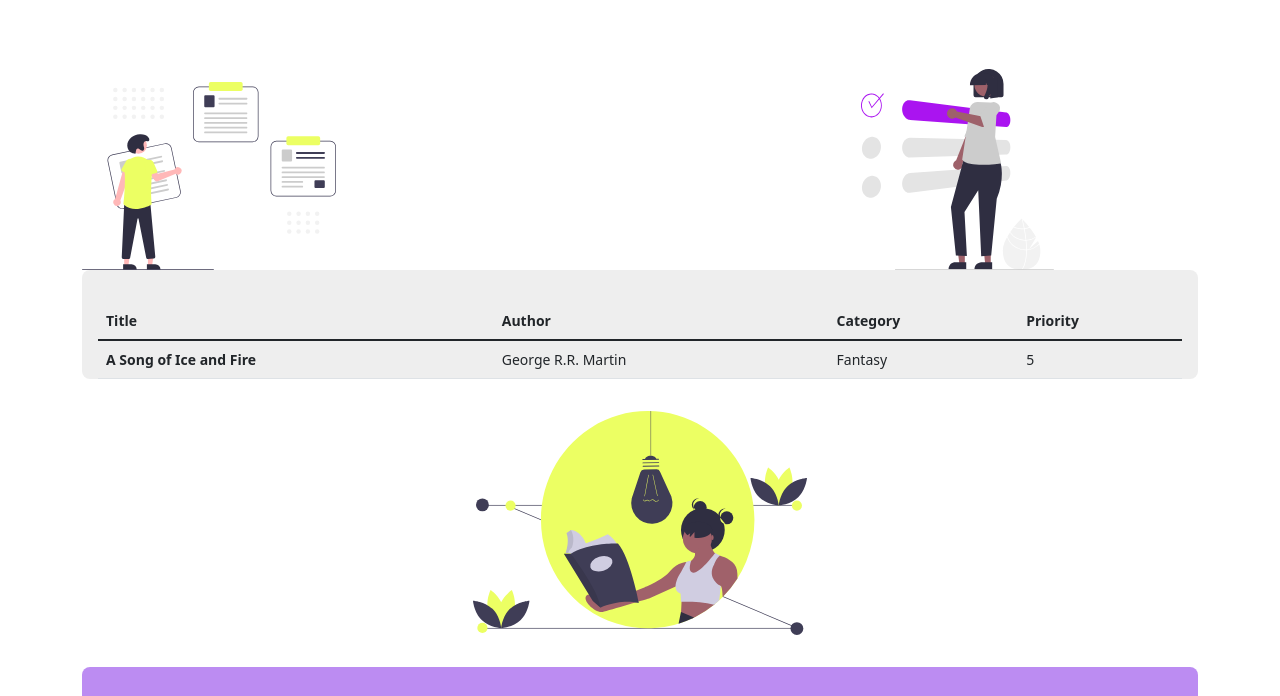
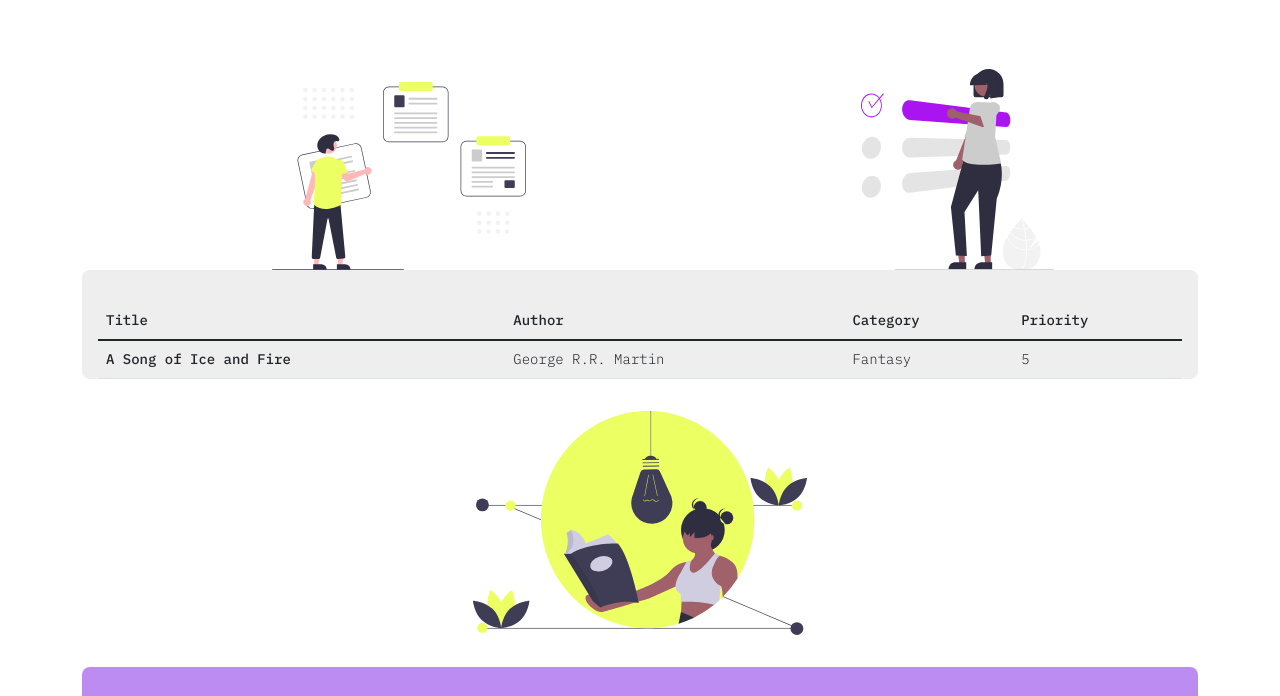
Before and after one commit to bitensam/grupaIT_zad2, a website: page index.html in a window 1280 px wide. Shown: the part 83-779 px from the top of the page. Drawn offline with nearby package versions, Linux system fonts and the light colour scheme; files whose address does not match are found by name.

Commit message:
Fix some styles

```diff
--- a/sass/style.scss
+++ b/sass/style.scss
@@ -1,5 +1,5 @@
 //settings
-@import url('https://fonts.googleapis.com/css2?family=IBM+Plex+Mono:wght@300;400&family=Inter:wght@500;700&display=swap');
+@import url('https://fonts.googleapis.com/css2?family=IBM+Plex+Mono:wght@300;500&family=Inter:wght@500;700&display=swap');
 
 // $font-title: 'Inter', sans-serif;
 // $font-text: 'IBM Plex Mono', monospace;
@@ -32,7 +32,7 @@ header {
   justify-content: space-between;
   .hero-left {
     display: flex;
-    justify-content: flex-start;
+    justify-content: center;
     align-items: flex-end;
     margin-top: 4rem;
 
@@ -58,6 +58,15 @@ header {
   padding: 2rem 1rem 0;
   border-radius: 0.5rem;
   margin-bottom: 2rem;
+  font-family: 'IBM Plex Mono', monospace;
+
+  th {
+    font-weight: 500;
+  }
+
+  td {
+    font-weight: 300;
+  }
 }
 
 .banner {
```
Also changed, not shown: README.md (deleted), css/style.css, 1 other file.
